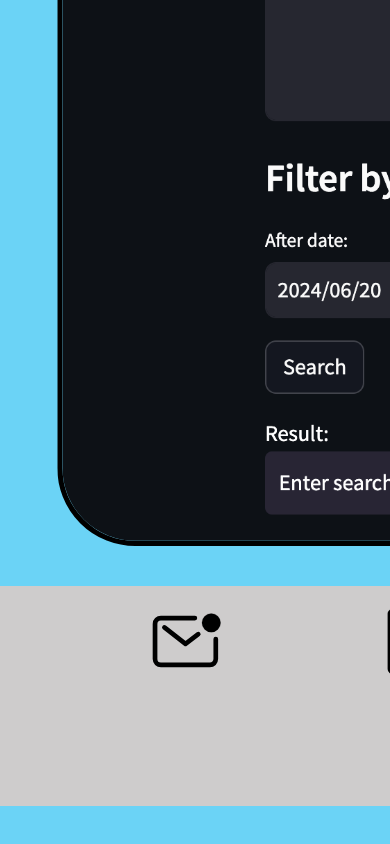
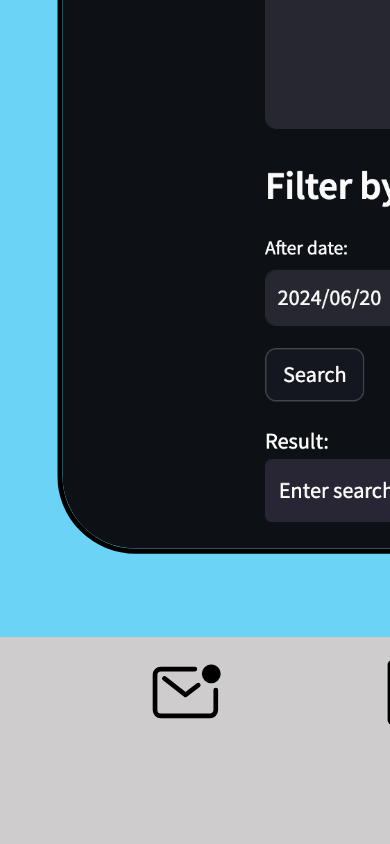
Before and after one commit to ChaseGillis/My-Website, a React (Create React App) app: page / in a window 390 px wide. Shown: the part 7349-8193 px from the top of the page. Before the commit the page ends 8155 px from the top, so only its background shows below. Built offline with nearby package versions, Linux system fonts and the light colour scheme.

Commit message:
Finally fixed double scrollbar. Setting min-height ruined everything

```diff
--- a/src/App.css
+++ b/src/App.css
@@ -81,7 +81,6 @@ body {
   min-width: 100% !important;
   max-width: 100% !important;
   background-color: var(--background-color); /* Instead of a hardcoded value */
-  min-height: 100vh;
   display: flex;
   flex-direction: column;
   justify-content: center;
@@ -102,11 +101,11 @@ footer footer {
 .App {
   display: flex;
   flex-direction: column;
-  min-height: 100vh;
   color: var(--text-color);
   text-align: center;
   background-color: var(--background-color);
   overflow-x: hidden;
+  overflow-y: hidden;
   background-image: url('/public/Sky.png');
   background-size: cover;
 }
@@ -503,8 +502,8 @@ footer .footer-content a {
   .projectWrapper {
     display: flexbox;
     transform: scale(1.3);
-    margin-top: 20vh;
-    padding-top: 5vh;
+    margin-top: 21vh;
+    padding-top: 7vh;
     margin-left: 40vw;
     margin-right: 40vw;
     position: relative;
@@ -518,7 +517,7 @@ footer .footer-content a {
     gap: 0;
     transform: scale(2);
     overflow-y: hidden;
-    overflow-x: hidden;
+    overflow-x: visible;
     left: 50vw;
   }
   .projectWrapper .content2 a {
@@ -529,18 +528,19 @@ footer .footer-content a {
   .projectWrapper .pparse {
     display: flexbox;
     position: relative;
+    overflow-y: hidden;
     overflow-x: hidden;
     z-index: 1000;
   }
   .content2 .text {
-    overflow-y: visible;
+    overflow-y: hidden;
     display: flexbox;
     position: relative;
     padding-top: 50vh;
   }
   .project-info {
-    padding-bottom: 35vh;
-    margin-bottom: 20vh;
+    padding-bottom: 36vh;
+    margin-bottom: 22vh;
   }
 }
 
```
